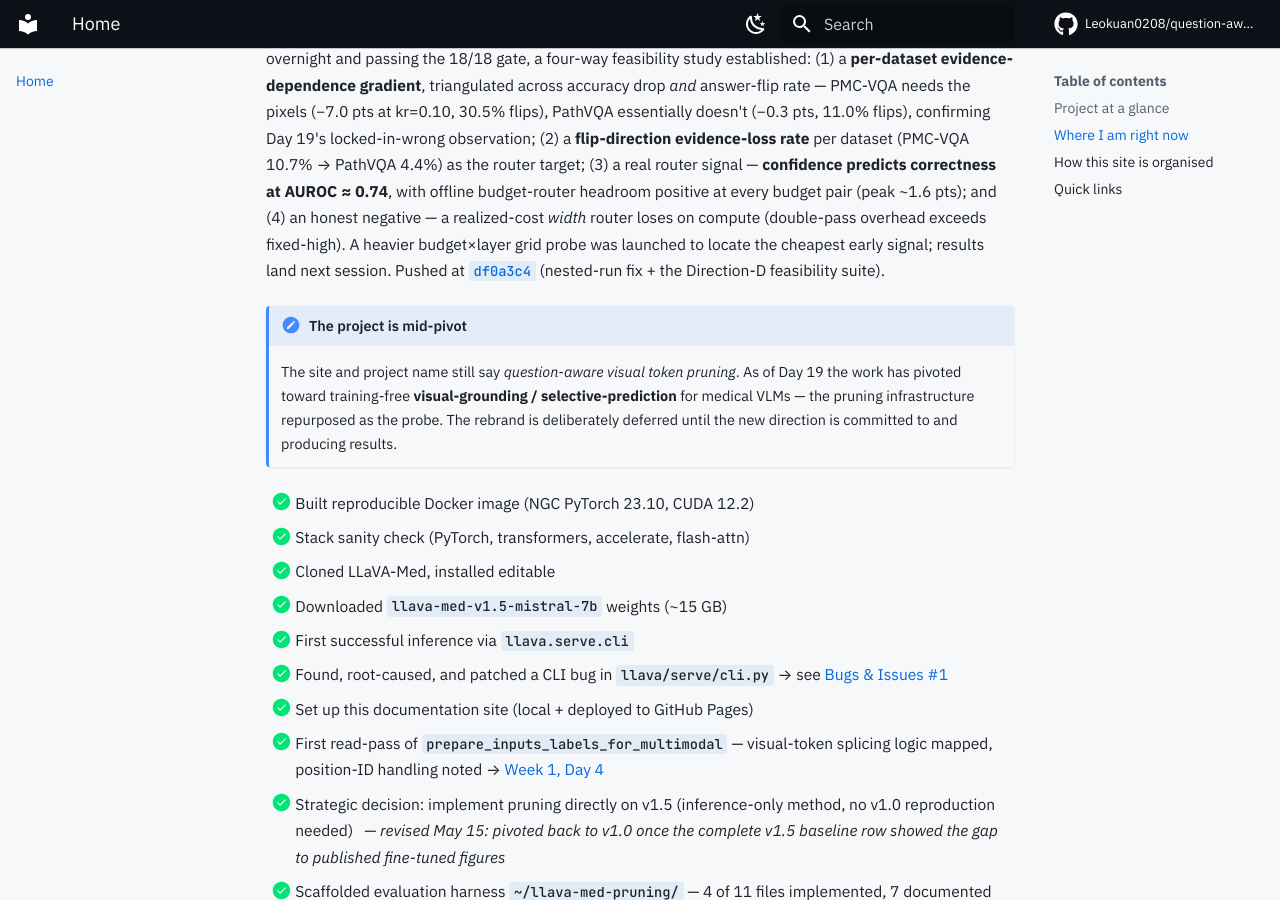
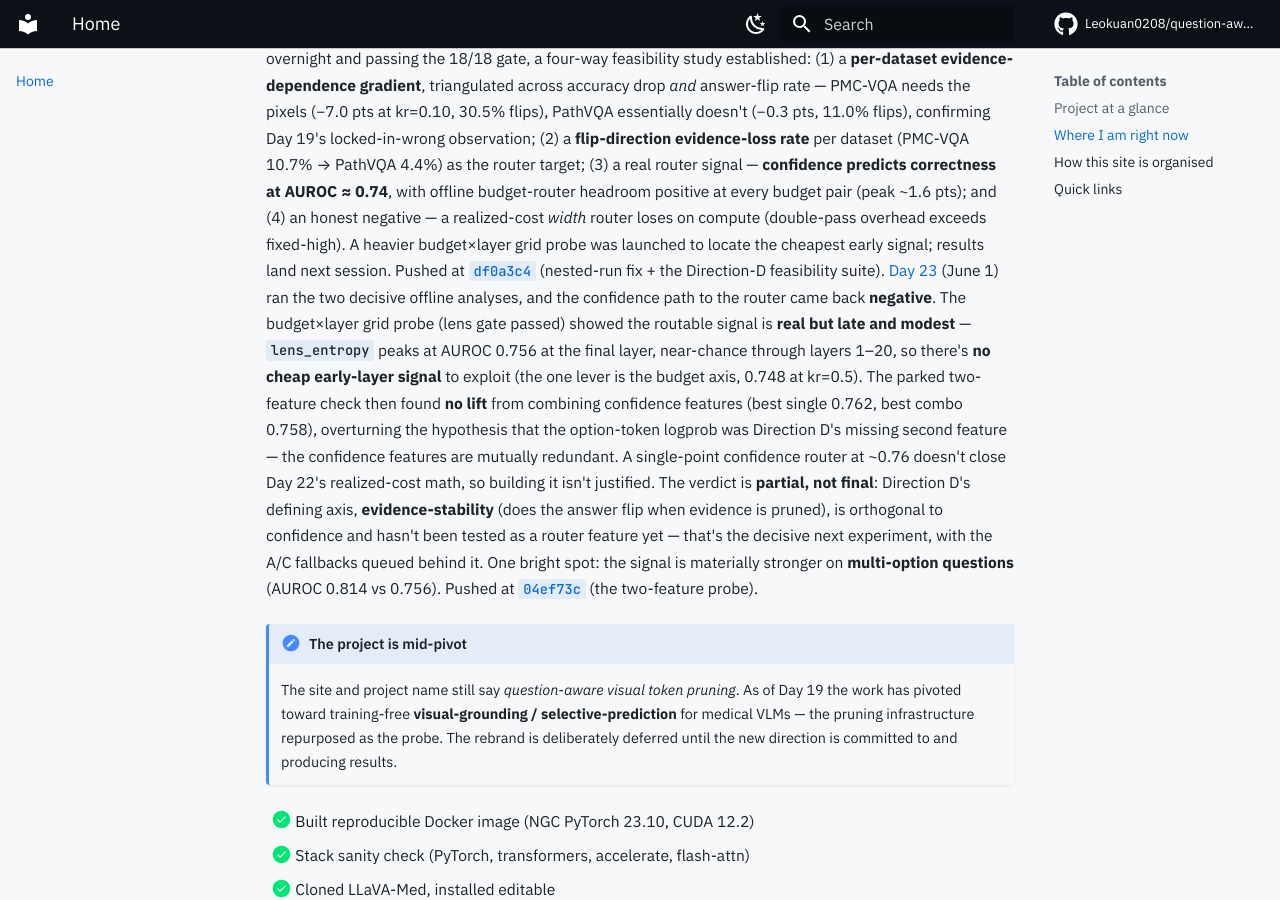
Before and after one commit to Leokuan0208/question-aware-vtp-medvlm, an MkDocs documentation site: the page built from docs/index.md, in a window 1280 px wide and 900 px high, scrolled down 1935 px. Built offline with MkDocs 1.6.1 and Material for MkDocs 9.7.7, drawn with Linux system fonts in a browser that asks for light colours; comment, search, counter and statistics services are not loaded; some of the changed text lies outside the part shown.

Commit message:
W4 D2 (Jun 1, Day 23): grid + two-feature probes — Direction-D confidence path negative
Grid probe analyzed (lens gate passed, 0.2213=0.2213): routable signal is late and modest — lens_entropy AUROC 0.756 at final layer L28, near-chance through L1-20, no cheap early-layer cell; robust on the budget axis (0.748 at kr=0.5). cos_final early-layer cell flagged as a non-deployable post-hoc diagnostic.

Two-feature probe: no meaningful lift from combining entropy+margin+option-logprob (best single 0.762, best combo 0.758). Confidence features are mutually redundant, overturning the option-logprob-as-second-feature hypothesis. Multi-option subset (>=3 options) stronger at 0.814.

Verdict partial: confidence-only path to the Direction-D router is a clean negative (won't close Approach 2's realized-cost math). Evidence-stability — the axis orthogonal to confidence — is the untested decider, queued for next session; A/C fallbacks behind it.

Site: new week-04/day-02.md; week-04 overview Day 2 block + checklist; home page lead + Day 23 paragraph + checklist; experiments Phase 6 extended with grid + two-feature results and sharpened conclusion; mkdocs nav adds day-02. Code pushed at 04ef73c.

Project name/framing unchanged — rebrand still deferred.

```diff
--- a/docs/index.md
+++ b/docs/index.md
@@ -36,7 +36,7 @@ and 12-week plan.
 ## Where I am right now
 
 <span class="pill pill--wip">In progress</span> &nbsp;
-**Week 4 — Visual-grounding pivot has a measured foundation.** Week 1
+**Week 4 — Direction-D narrowed to its one untested axis.** Week 1
 closed out May 16
 ([overview](weekly/week-01/index.md#end-of-week-status)). Week 2
 closed out May 23 with the first pivot — LLaVA-Med v1.0 → Qwen2.5-VL
@@ -100,6 +100,27 @@ exceeds fixed-high). A heavier budget×layer grid probe was launched to
 locate the cheapest early signal; results land next session. Pushed at
 [`df0a3c4`](https://github.com/Leokuan0208/huatuo-llava-v15-med-pruning/commit/df0a3c4)
 (nested-run fix + the Direction-D feasibility suite).
+[Day 23](weekly/week-04/day-02.md) (June 1) ran the two decisive
+offline analyses, and the confidence path to the router came back
+**negative**. The budget×layer grid probe (lens gate passed) showed
+the routable signal is **real but late and modest** — `lens_entropy`
+peaks at AUROC 0.756 at the final layer, near-chance through layers
+1–20, so there's **no cheap early-layer signal** to exploit (the one
+lever is the budget axis, 0.748 at kr=0.5). The parked two-feature
+check then found **no lift** from combining confidence features
+(best single 0.762, best combo 0.758), overturning the hypothesis
+that the option-token logprob was Direction D's missing second
+feature — the confidence features are mutually redundant. A
+single-point confidence router at ~0.76 doesn't close Day 22's
+realized-cost math, so building it isn't justified. The verdict is
+**partial, not final**: Direction D's defining axis,
+**evidence-stability** (does the answer flip when evidence is pruned),
+is orthogonal to confidence and hasn't been tested as a router feature
+yet — that's the decisive next experiment, with the A/C fallbacks
+queued behind it. One bright spot: the signal is materially stronger
+on **multi-option questions** (AUROC 0.814 vs 0.756). Pushed at
+[`04ef73c`](https://github.com/Leokuan0208/huatuo-llava-v15-med-pruning/commit/04ef73c)
+(the two-feature probe).
 
 !!! note "The project is mid-pivot"
     The site and project name still say *question-aware visual token
@@ -287,10 +308,23 @@ locate the cheapest early signal; results land next session. Pushed at
 - [x] **Direction-D feasibility suite pushed** at
       [`df0a3c4`](https://github.com/Leokuan0208/huatuo-llava-v15-med-pruning/commit/df0a3c4);
       budget×layer grid probe launched (results land next session).
-- [ ] **Day 23** — run `grid_analysis.py` on the grid outputs
-      (budget×layer AUROC + cheapest-usable-cell); the parked ~12%
-      entropy/margin two-feature check; recreate `confidence_router.py`
-      if the grid says the router is worth building.
+- [x] **Grid probe analyzed (Day 23)** — lens gate passed; routable
+      signal is **late and modest** (`lens_entropy` AUROC 0.756 @
+      L28, near-chance through L1–20, no cheap early-layer cell;
+      robust on the budget axis at 0.748 for kr=0.5).
+      → [Week 4, Day 2, Phase 2](weekly/week-04/day-02.md#phase-2-the-grid-result-the-signal-is-real-modest-and-late)
+- [x] **Two-feature probe — no lift (Day 23)** — best single 0.762,
+      best combo 0.758; option-logprob is redundant with entropy,
+      overturning the missing-second-feature hypothesis. Multi-option
+      subset stronger at 0.814. Confidence path to the router is a
+      clean negative.
+      → [Week 4, Day 2, Phase 4](weekly/week-04/day-02.md#phase-4-the-two-feature-probe-no-lift-the-gono-go)
+- [x] **Two-feature probe pushed** at
+      [`04ef73c`](https://github.com/Leokuan0208/huatuo-llava-v15-med-pruning/commit/04ef73c).
+- [ ] **Day 24** — the decisive **evidence-stability** test (does
+      answer-flip-under-pruning carry signal confidence doesn't); this
+      is the one axis orthogonal to what Day 23 ruled out, and it
+      decides Direction D. A/C fallbacks scoped if it's also flat.
 - [ ] Push Day 8's accumulated changes to
       [`llava-med-pruning-v1`](https://github.com/Leokuan0208/llava-med-pruning-v1)
       (split into coherent commits)
--- a/mkdocs.yml
+++ b/mkdocs.yml
@@ -50,6 +50,7 @@ nav:
       - Week 4:
           - weekly/week-04/index.md
           - weekly/week-04/day-01.md
+          - weekly/week-04/day-02.md
   - Bugs & Issues: bugs.md
   - Resources: resources.md
 
```
Also changed, not shown: docs/experiments.md (+31 -10 lines), docs/weekly/week-04/day-02.md (added, +260 -0 lines), docs/weekly/week-04/index.md (+42 -5 lines).
